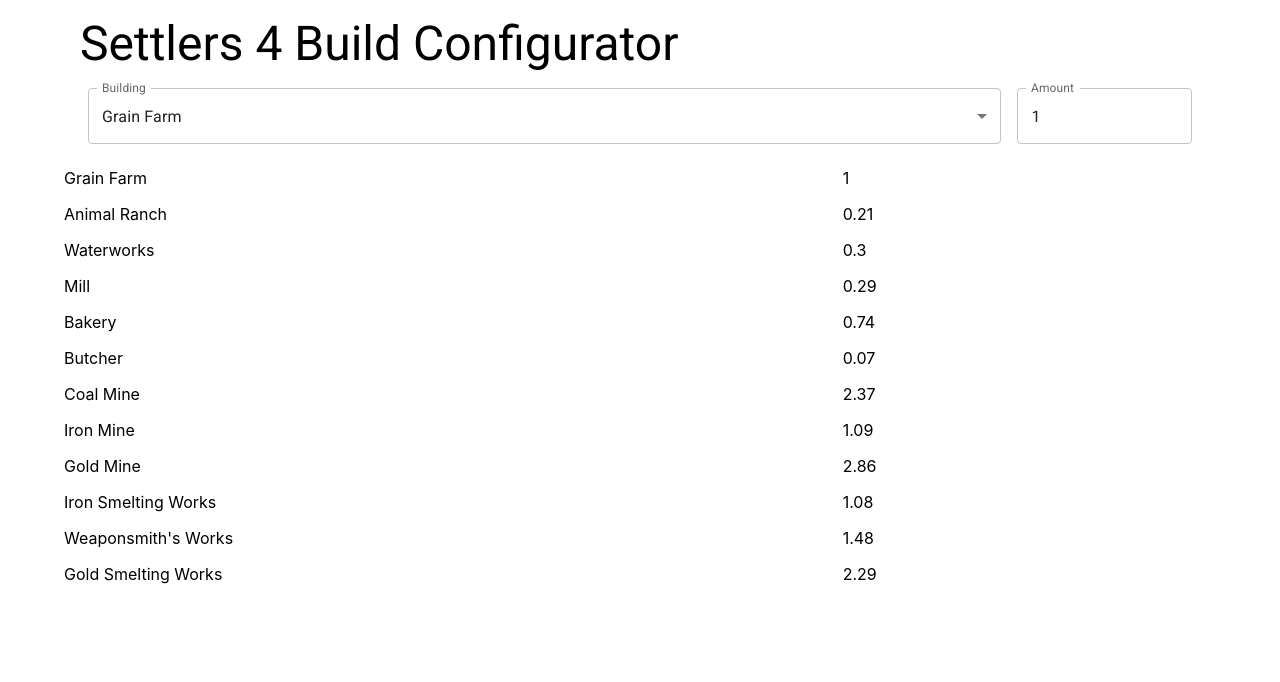
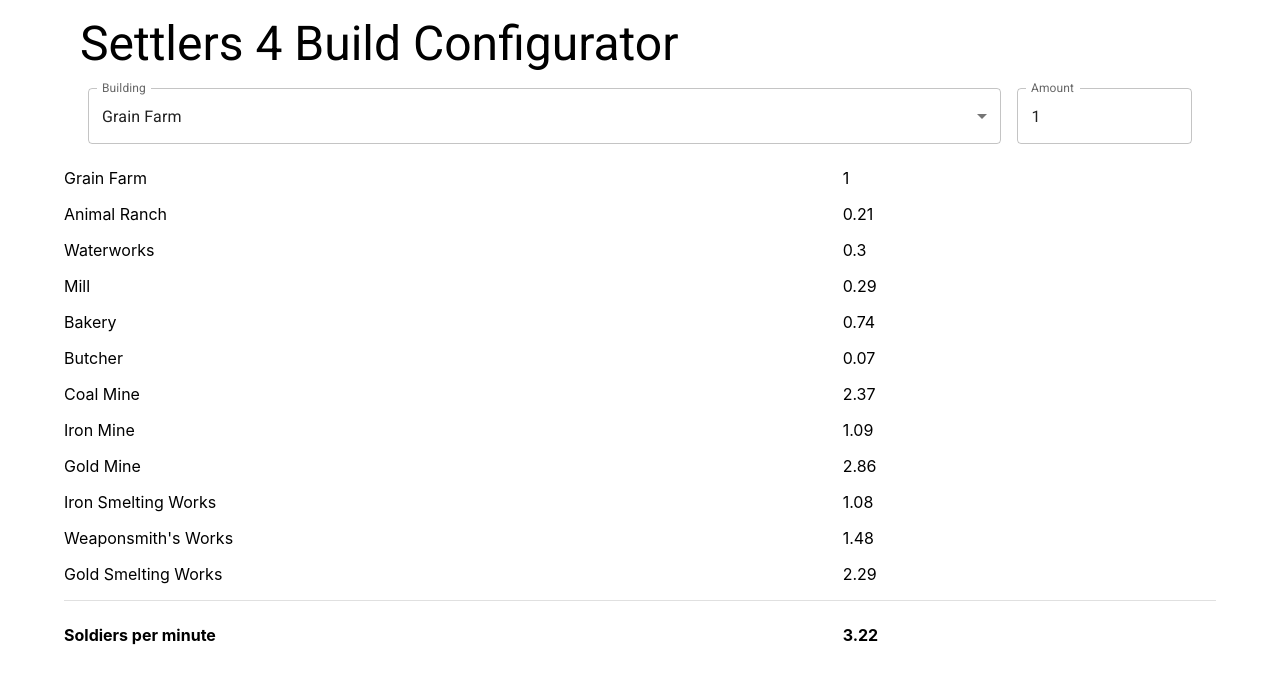
Before and after one commit to Sir-hennihau/Settlers-4-Build-Configurator, a React (Create React App) app: page / in a window 1280 px wide. Shown: the top 682 px of the page. Built offline with nearby package versions, Linux system fonts and the light colour scheme.

Commit message:
Add soldiers per minute.

```diff
--- a/src/App.tsx
+++ b/src/App.tsx
@@ -1,6 +1,7 @@
 import { Container, Typography } from "@mui/material";
 import { BuildingOutput } from "./components/building-output/buildingOutput";
-import { BuildingInput } from "./components/component-input/buildingInput";
+import { BuildingInput } from "./components/building-input/buildingInput";
+import { SoldiersPerMinuteInfo } from "./components/solders-per-minute-info/soldiersPerMinuteInfo";
 
 function App() {
   return (
@@ -12,6 +13,8 @@ function App() {
       <BuildingInput />
 
       <BuildingOutput />
+
+      <SoldiersPerMinuteInfo />
     </Container>
   );
 }
--- a/src/components/building-output/buildingOutput.tsx
+++ b/src/components/building-output/buildingOutput.tsx
@@ -1,6 +1,7 @@
-import { Grid } from "@mui/material";
+import { Divider, Grid } from "@mui/material";
 import React from "react";
 import { BUILDINGS } from "../../data/buildings";
+import { SoldiersPerMinuteInfo } from "../solders-per-minute-info/soldiersPerMinuteInfo";
 import { OutputItem } from "./components/outputItem";
 
 interface BuildingOutputProps {}
--- a/src/components/building-output/components/outputItem.tsx
+++ b/src/components/building-output/components/outputItem.tsx
@@ -1,5 +1,6 @@
 import { Grid } from "@mui/material";
 import { Box } from "@mui/system";
+import { getPreviewString } from "../../../helpers/getPreviewString";
 import { selectConfig } from "../../../store/config-store/configSlice";
 import { useAppSelector } from "../../../store/hooks";
 import { Building } from "../../../types/building";
@@ -15,8 +16,9 @@ export const OutputItem = ({ building }: OutputItemProps) => {
 
   // --- RENDER ---
 
-  const buildingAmountString =
-    Math.round(building.multiplier * soldiersPerMinute * 100) / 100;
+  const buildingAmountString = getPreviewString(
+    building.multiplier * soldiersPerMinute
+  );
 
   return (
     <>
--- /dev/null
+++ b/src/components/solders-per-minute-info/soldiersPerMinuteInfo.tsx
@@ -0,0 +1,28 @@
+import { Divider, Grid } from "@mui/material";
+import { getPreviewString } from "../../helpers/getPreviewString";
+import { selectConfig } from "../../store/config-store/configSlice";
+import { useAppSelector } from "../../store/hooks";
+
+export const SoldiersPerMinuteInfo = () => {
+  // --- STATE ---
+
+  const { soldiersPerMinute } = useAppSelector(selectConfig);
+
+  // --- RENDER ---
+
+  const soldiersPerMinuteString = getPreviewString(soldiersPerMinute);
+
+  return (
+    <>
+      <Divider sx={{ marginTop: 2 }} />
+      <Grid container spacing={2} sx={{ marginTop: 1 }}>
+        <Grid item sx={{ fontWeight: "bold" }} xs={8}>
+          Soldiers per minute
+        </Grid>
+        <Grid item sx={{ fontWeight: "bold" }} xs={4}>
+          {soldiersPerMinuteString}
+        </Grid>
+      </Grid>
+    </>
+  );
+};
--- /dev/null
+++ b/src/helpers/getPreviewString.ts
@@ -0,0 +1,2 @@
+export const getPreviewString = (value: number) =>
+  Math.round(value * 100) / 100;
--- a/src/store/config-store/configSlice.ts
+++ b/src/store/config-store/configSlice.ts
@@ -1,5 +1,5 @@
 import { createSlice, PayloadAction } from "@reduxjs/toolkit";
-import { RootState, AppThunk } from "../../store/store";
+import { RootState } from "../../store/store";
 
 export interface ConfigState {
   soldiersPerMinute: number;
--- a/src/store/hooks.ts
+++ b/src/store/hooks.ts
@@ -1,6 +1,5 @@
-import { TypedUseSelectorHook, useDispatch, useSelector } from 'react-redux';
-import type { RootState, AppDispatch } from './store';
+import { TypedUseSelectorHook, useDispatch, useSelector } from "react-redux";
+import type { RootState, AppDispatch } from "./store";
 
-// Use throughout your app instead of plain `useDispatch` and `useSelector`
 export const useAppDispatch = () => useDispatch<AppDispatch>();
 export const useAppSelector: TypedUseSelectorHook<RootState> = useSelector;
```
Also changed, not shown: src/components/building-input/buildingInput.tsx (renamed from src/components/component-input/buildingInput.tsx, +3 -8 lines).
